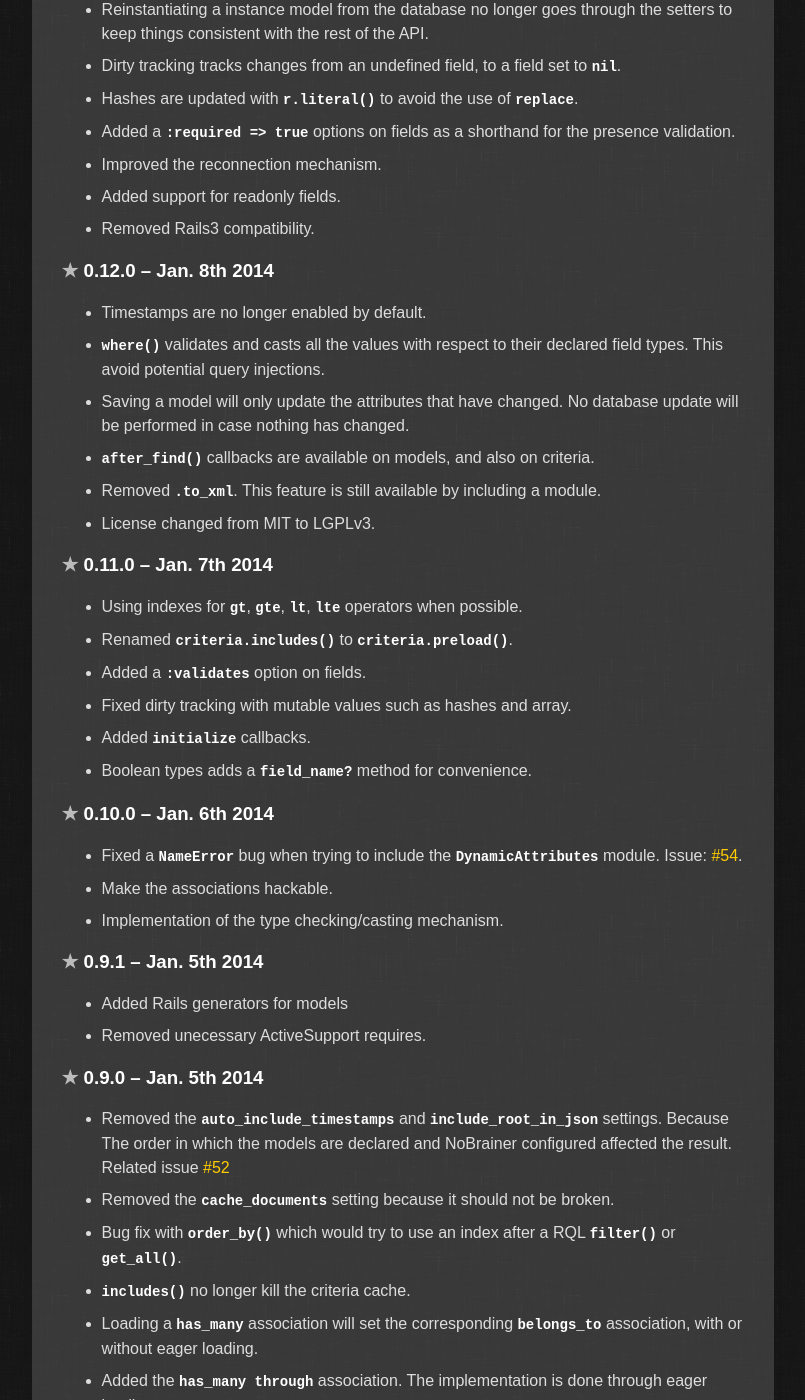
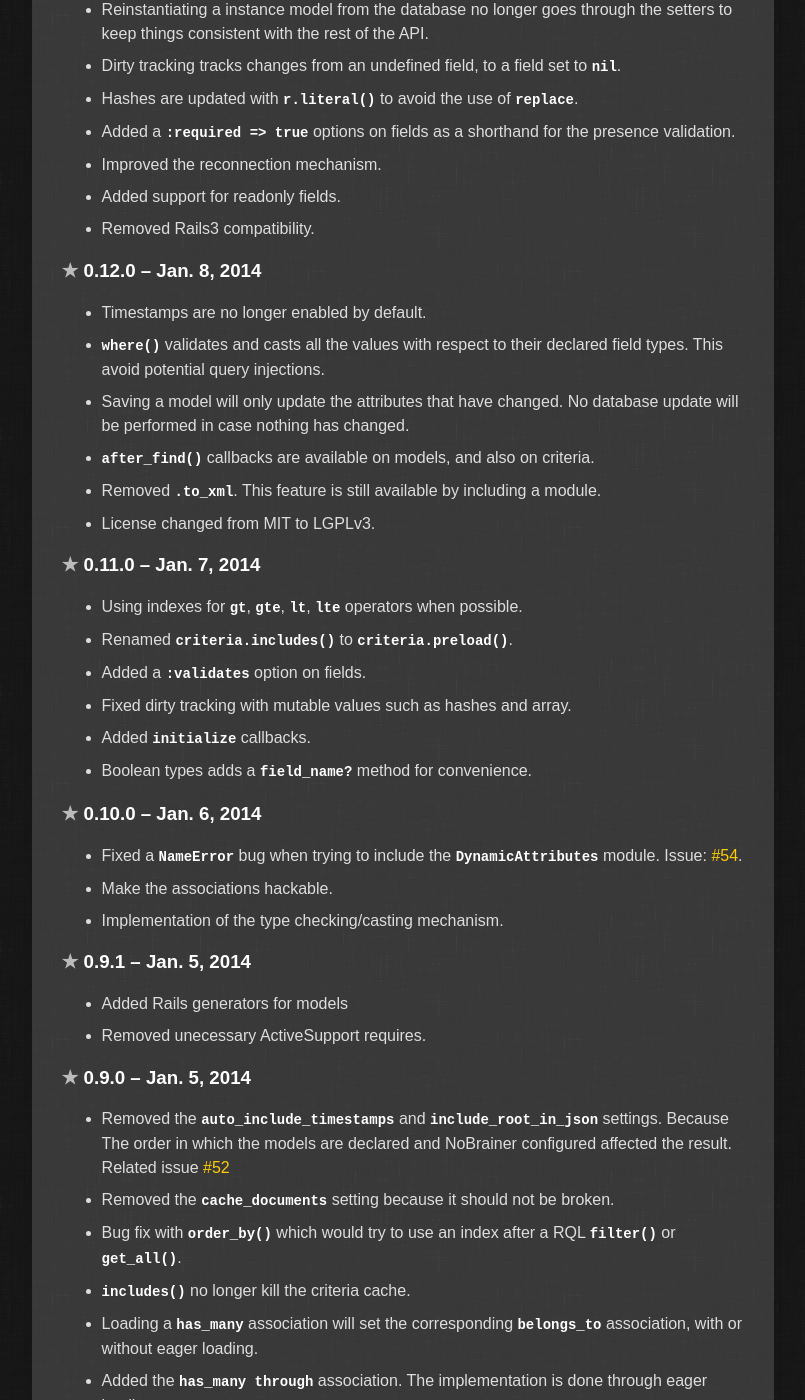
Before and after one commit to NoBrainerORM/nobrainer.io, a Jekyll site: the page built from docs/changelog.md, in a window 1280 px wide and 1400 px high, scrolled down 859 px. Shown: the whole window, without its empty margins (335-1140 px from the left). Built offline with Jekyll 4.4.1, drawn with Linux system fonts in a browser that asks for light colours; comment, search, counter and statistics services are not loaded; some of the changed text lies outside the part shown.

Commit message:
Release 0.13.1

```diff
--- a/docs/changelog.md
+++ b/docs/changelog.md
@@ -33,7 +33,7 @@ permalink: /changelog/
 * Added support for readonly fields.
 * Removed Rails3 compatibility.
 
-### 0.12.0 -- Jan. 8th 2014
+### 0.12.0 -- Jan. 8,  2014
 
 * Timestamps are no longer enabled by default.
 * `where()` validates and casts all the values with respect to their declared
@@ -44,7 +44,7 @@ permalink: /changelog/
 * Removed `.to_xml`. This feature is still available by including a module.
 * License changed from MIT to LGPLv3.
 
-### 0.11.0 -- Jan. 7th 2014
+### 0.11.0 -- Jan. 7, 2014
 
 * Using indexes for `gt`, `gte`, `lt`, `lte` operators when possible.
 * Renamed `criteria.includes()` to `criteria.preload()`.
@@ -53,19 +53,19 @@ permalink: /changelog/
 * Added `initialize` callbacks.
 * Boolean types adds a `field_name?` method for convenience.
 
-### 0.10.0 -- Jan. 6th 2014
+### 0.10.0 -- Jan. 6, 2014
 
 * Fixed a `NameError` bug when trying to include the `DynamicAttributes` module.
 Issue: [#54](https://github.com/nviennot/nobrainer/issues/54).
 * Make the associations hackable.
 * Implementation of the type checking/casting mechanism.
 
-### 0.9.1 -- Jan. 5th 2014
+### 0.9.1 -- Jan. 5, 2014
 
 * Added Rails generators for models
 * Removed unecessary ActiveSupport requires.
 
-### 0.9.0 -- Jan. 5th 2014
+### 0.9.0 -- Jan. 5, 2014
 
 * Removed the `auto_include_timestamps` and `include_root_in_json` settings.
   Because The order in which the models are declared and NoBrainer configured affected
```
Also changed, not shown: other parts of docs/changelog.md (+3 -3 lines), docs/introduction.md (+1 -1 lines).
